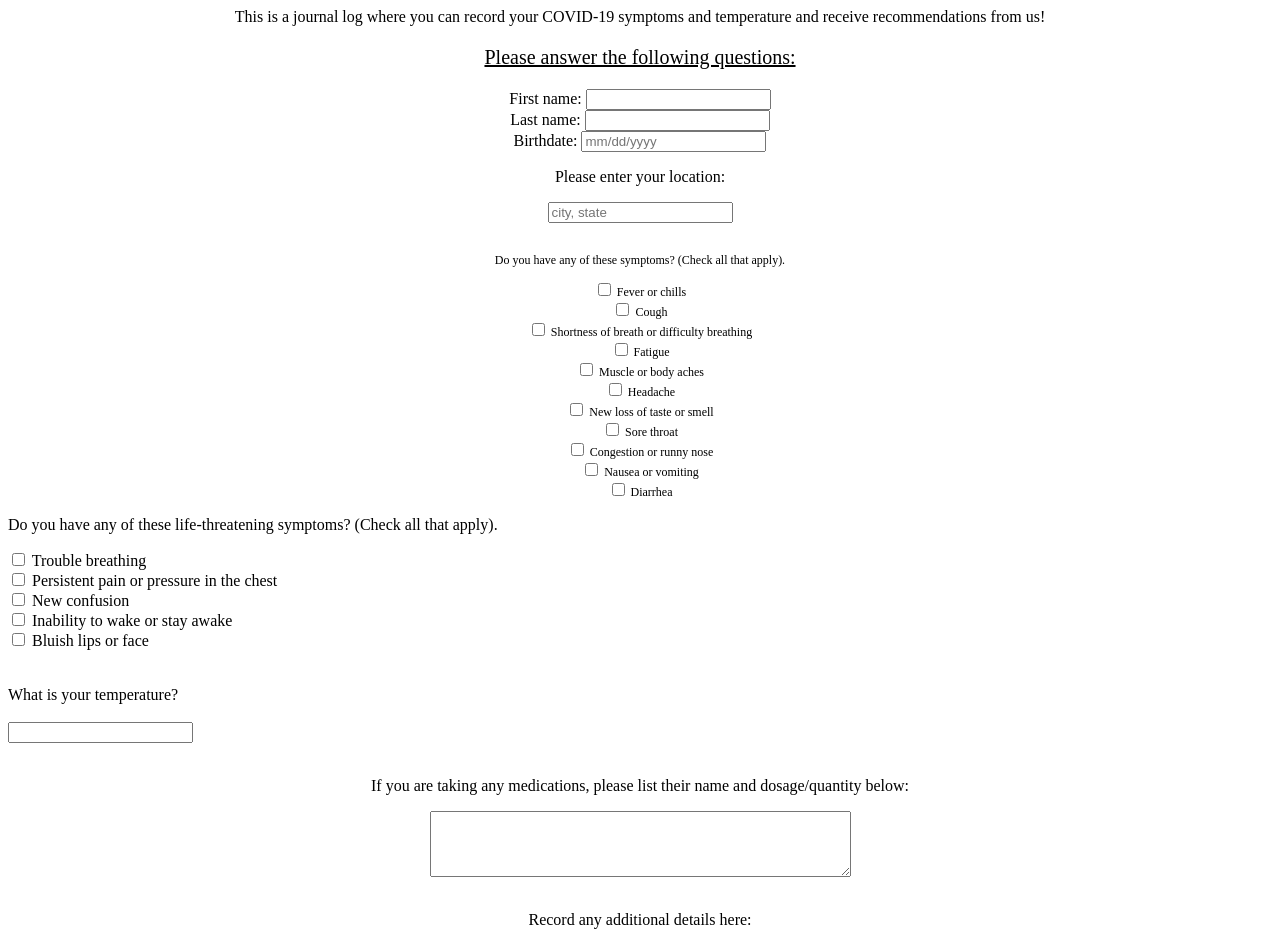
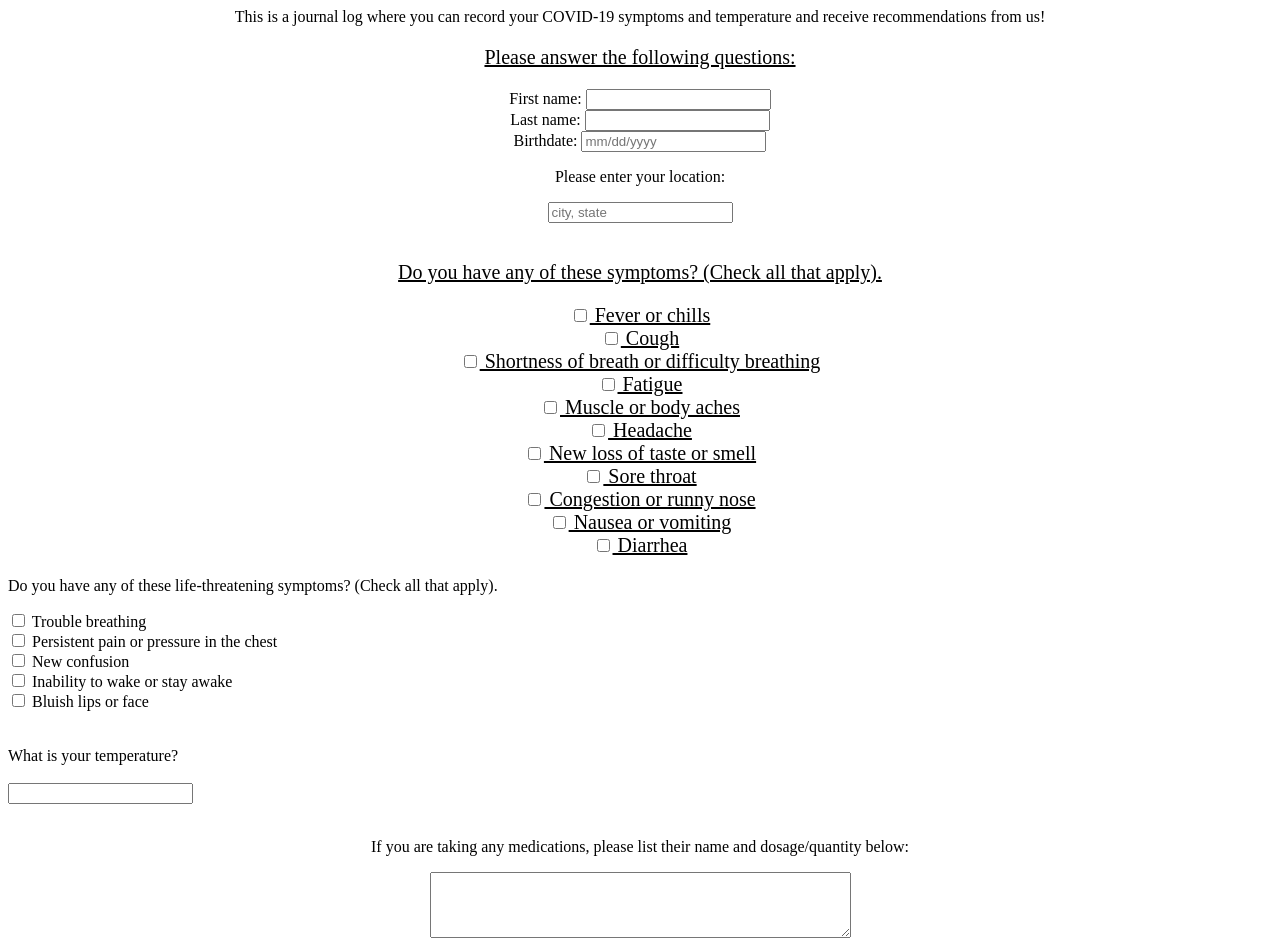
Before and after one commit to yaminiPonugoti/Covid-Website, a plain HTML site: page surveypage.html in a window 1280 px wide. Shown: the top 941 px of the page. Drawn offline with Linux system fonts and the light colour scheme.

Commit message:
Update surveypage.html

```diff
--- a/surveypage.html
+++ b/surveypage.html
@@ -29,7 +29,7 @@
 			<input type="text" id="location" placeholder="city, state"><br>
         </div>
         <br/>
-        <form name="symptomForm" id="symptomForm" action="" method="post" class="symptoms">
+        <form name="symptomForm" id="symptomForm" action="" method="post" class="QuestionsComments">
             <p>
                 Do you have any of these symptoms? (Check all that apply).
             </p>
```
